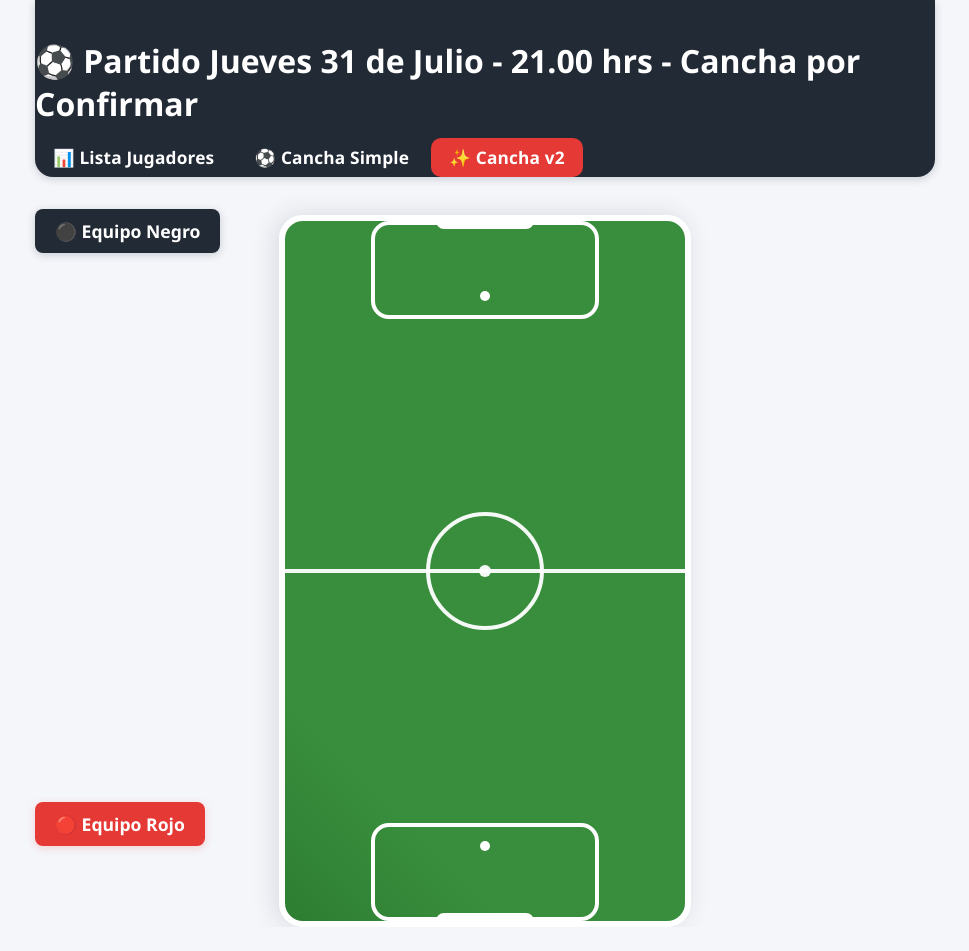
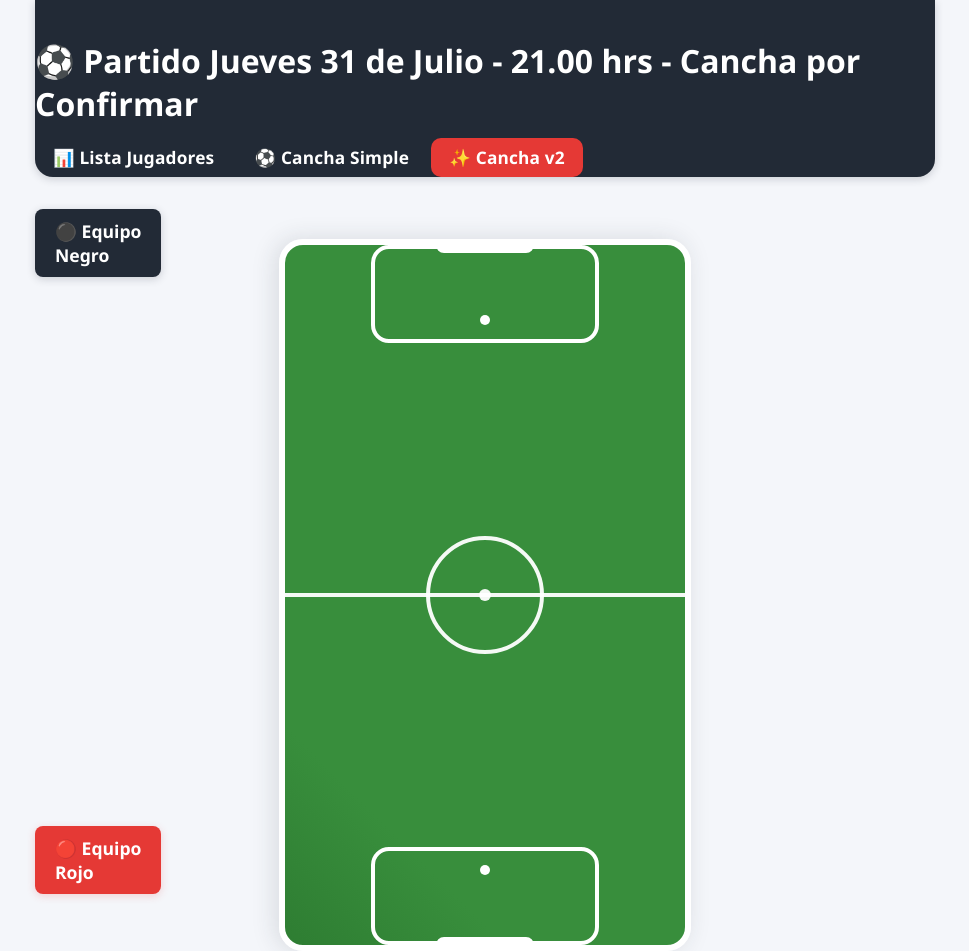
Before and after one commit to Camiiloh/talaganchester-united, a website built with Vite: page cancha-v2.html in a window 1280 px wide. Shown: the whole page, without its empty margins (155-1124 px from the left). Before the commit the page ends 927 px from the top, so only its background shows below. Built offline with nearby package versions, Linux system fonts and the light colour scheme.

Commit message:
20250731 v2vfinal

```diff
--- a/cancha-v2.html
+++ b/cancha-v2.html
@@ -19,8 +19,8 @@
     <main>
         <div style="height: 32px;"></div>
         <!-- MOBILE: Equipo Negro arriba, cancha, Equipo Rojo abajo -->
-          <div class="alineacion-responsive" style="width: 100%; max-width: 900px; margin: 0; display: flex; flex-direction: column; align-items: flex-start; justify-content: flex-start; gap: 0;">
-          <div class="equipo-negro-label" style="background: #222a36; color: #fff; padding: 10px 20px; border-radius: 8px; font-weight: bold; font-size: 1.1em; box-shadow: 0 2px 8px #222a3633; white-space: normal; margin-bottom: 48px; text-align: left; max-width: 90vw;">⚫ Equipo Negro</div>
+        <div class="alineacion-responsive" style="width: 100%; max-width: 900px; margin: 0; display: flex; flex-direction: column; align-items: flex-start; justify-content: flex-start; gap: 0;">
+          <div class="equipo-negro-label" style="background: #222a36; color: #fff; padding: 10px 20px; border-radius: 8px; font-weight: bold; font-size: 1.1em; box-shadow: 0 2px 8px #222a3633; white-space: normal; margin-bottom: 48px; text-align: left; max-width: 90vw;">⚫ Equipo<br>Negro</div>
           <div class="field-container" style="position: relative; display: flex; flex-direction: column; align-items: flex-start; width: 100%; min-width: 320px; height: 540px;">
                   <div id="soccer-field-v2" class="soccer-field-v2">
                   <div class="field-line center-line"></div>
@@ -35,7 +35,7 @@
                   <div class="goal left"></div>
                   <div class="goal right"></div>
                   </div>
-            <div class="equipo-rojo-label" style="background: #e53935; color: #fff; padding: 10px 20px; border-radius: 8px; font-weight: bold; font-size: 1.1em; box-shadow: 0 2px 8px #e5393533; white-space: normal; margin: 0; text-align: left; max-width: 90vw;">🔴 Equipo Rojo</div>
+            <div class="equipo-rojo-label" style="background: #e53935; color: #fff; padding: 10px 20px; border-radius: 8px; font-weight: bold; font-size: 1.1em; box-shadow: 0 2px 8px #e5393533; white-space: normal; margin: 0; text-align: left; max-width: 90vw;">🔴 Equipo<br>Rojo</div>
           </div>
         </div>
       </div>
```
